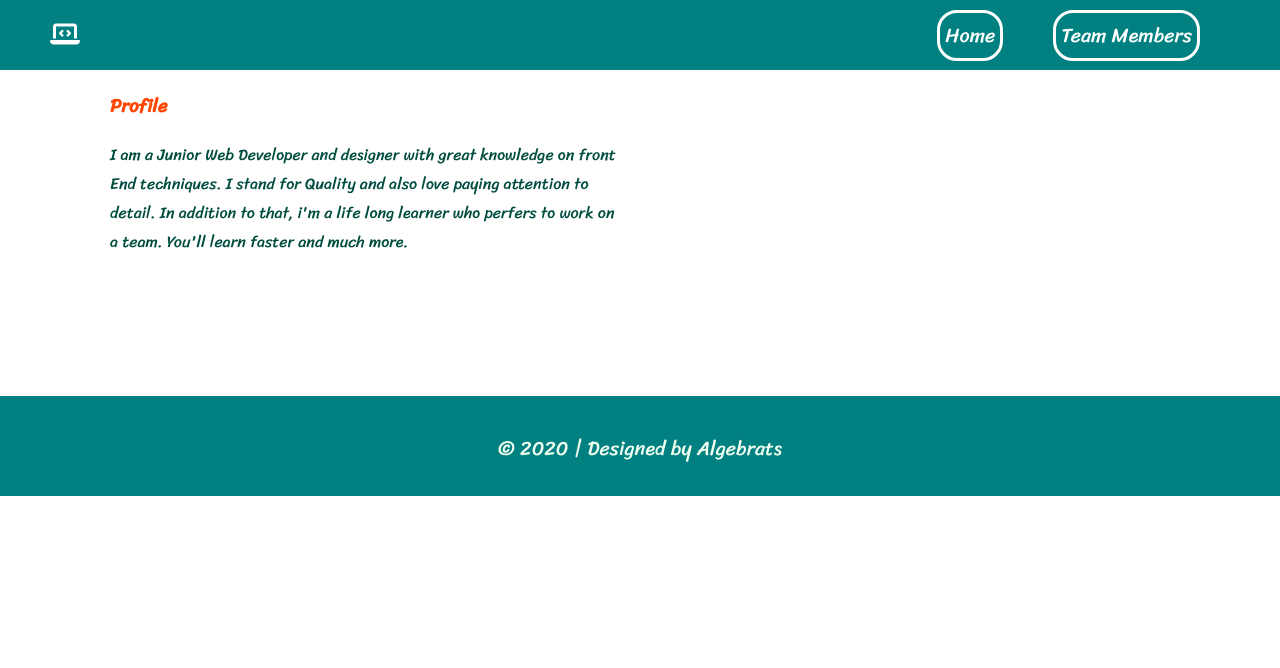
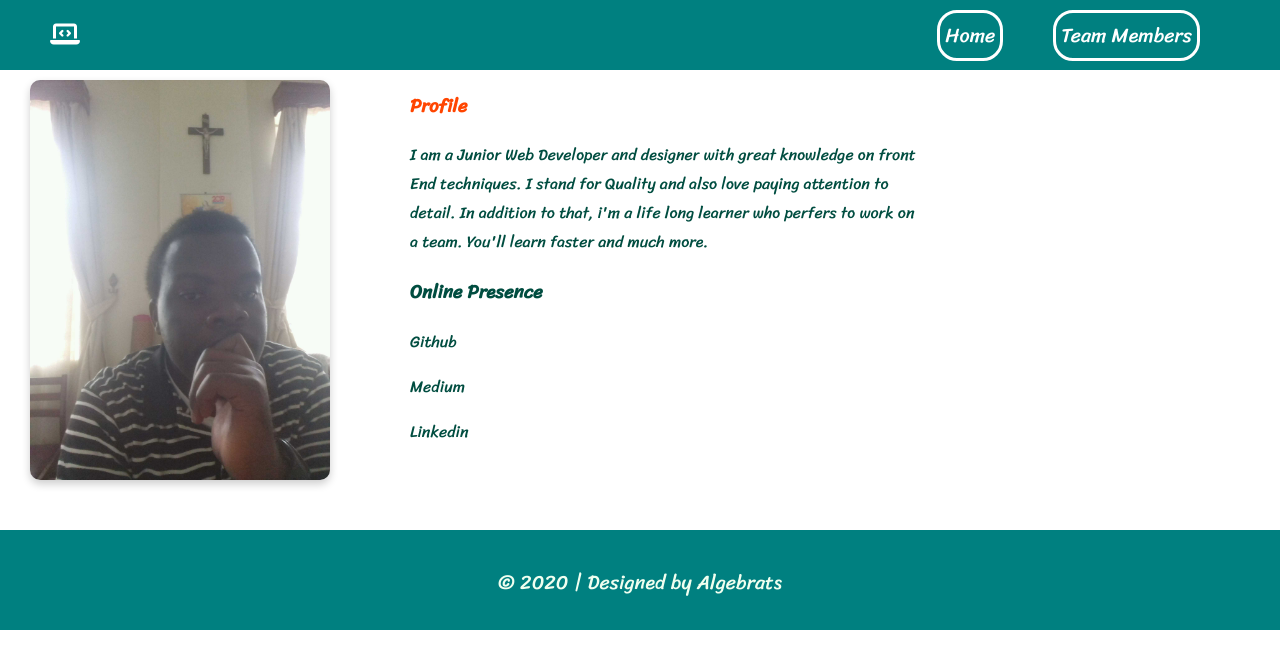
Before and after one commit to outboxafrica/edu-prep4-week1-algebrats, a plain HTML site: page profiles/roland.html in a window 1280 px wide. Drawn offline with Linux system fonts and the light colour scheme.

Commit message:
modified CSS in the Profile

```diff
--- a/profiles/roland.html
+++ b/profiles/roland.html
@@ -35,7 +35,7 @@
         </header>
         <div id="portfolio">
             <div id="intro">
-                <div id="image"><img src="/Images/images (28).jpeg" alt=""></div>
+                <div id="image"><img src="/Images/Ell.jpg" alt=""></div>
 
             </div>
 
@@ -45,6 +45,12 @@
                     I am a Junior Web Developer and designer with great knowledge on front End
                     techniques. I stand for Quality and also love paying attention to detail. In addition to that,
                     i'm a life long learner who perfers to work on a team. You'll learn faster and much more.
+                </div>
+                <h3>Online Presence</h3>
+                <div>
+                    <p>Github</p>
+                    <p>Medium</p>
+                    <p>Linkedin</p>
                 </div>
             </div>
 
--- a/styles/index.css
+++ b/styles/index.css
@@ -20,6 +20,7 @@ header{
     padding-right: 50px;
     color:white;
     height:70px;
+    position:
 }
 .fas fa-bug{
     size:10px;
@@ -109,6 +110,8 @@ h1{
     text-align: center;
     font-size: 70px;
     color:white;
+    box-shadow: 0 4px 8px 0 white;
+
 }
 #description{
     width:100%;
@@ -127,7 +130,7 @@ h1{
 footer{
     background-color: teal;
     margin-bottom:0px;
-    margin-top:100px;
+    margin-top:1px;
     height:100px;
     font-size: 20px;
     padding-top:0px;
@@ -151,6 +154,7 @@ a{
 
 #image img{
     margin-right:30px;
+    box-shadow: 0 4px 8px 0 rgba(0,0,0,0.2);
 }
 #AboutMe{
     width:40%;
```
Also changed, not shown: Images/Ell.jpg (added), Images/Sankara.JPG (added).
